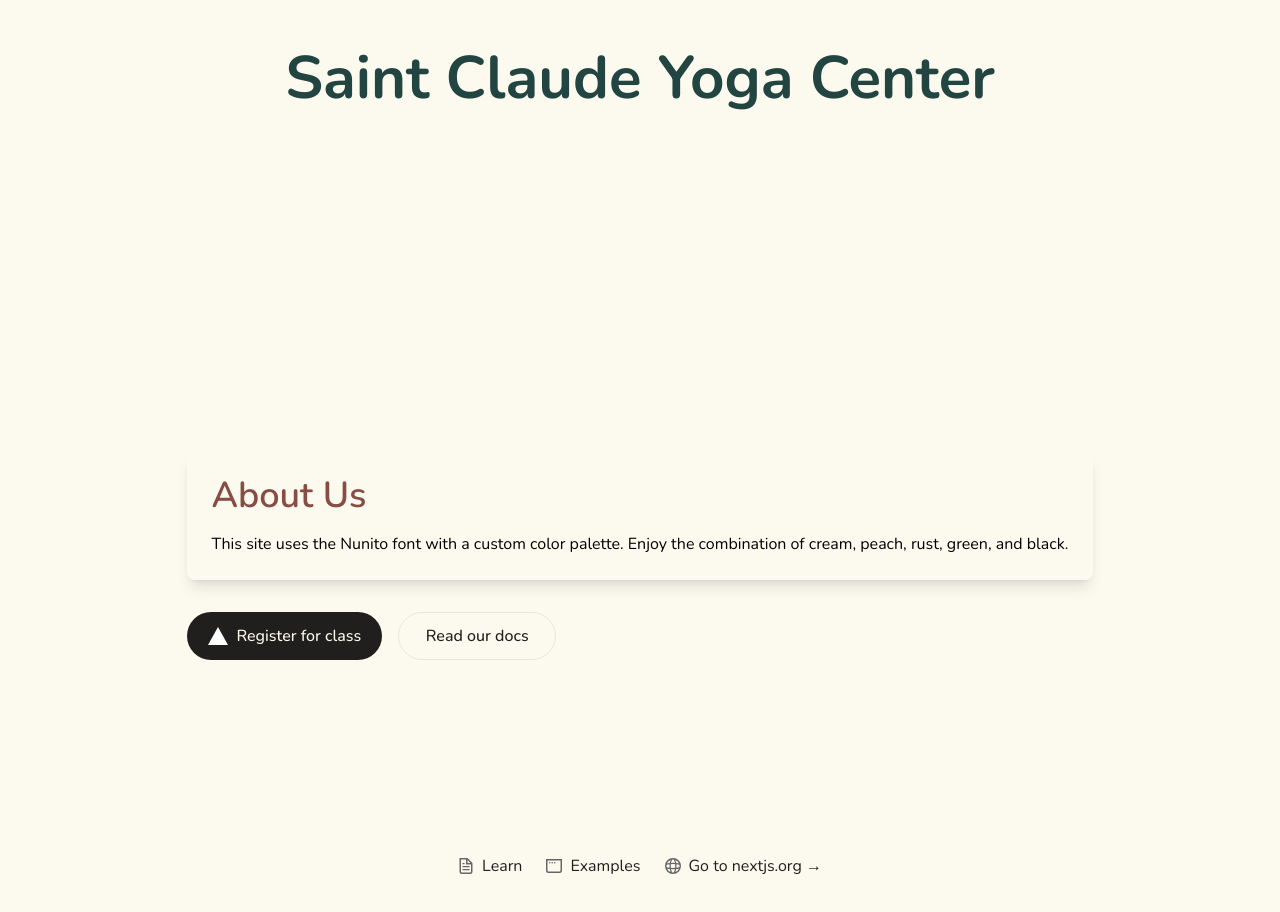
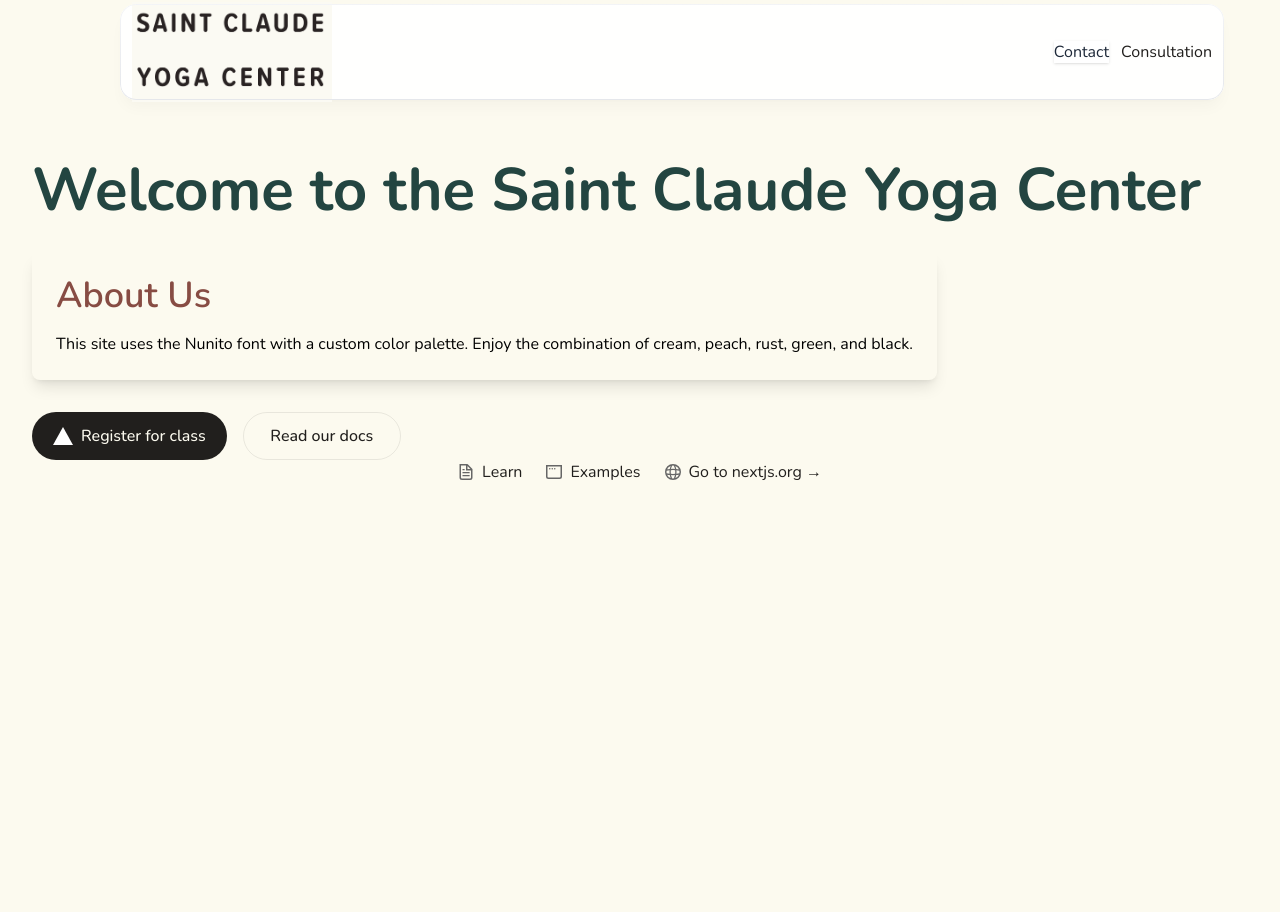
Before and after one commit to michelle-currier/st-claude-yoga, a Next.js app: page / in a window 1280 px wide. Shown: the top 912 px of the page. After the commit the page ends 800 px from the top, so only its background shows below. Built offline with nearby package versions, Linux system fonts and the light colour scheme.

Commit message:
updates to the links

```diff
--- a/app/layout.tsx
+++ b/app/layout.tsx
@@ -1,6 +1,8 @@
 import type { Metadata } from "next";
 import { Geist, Geist_Mono, Nunito } from "next/font/google";
 import "./globals.css";
+
+import Header from "@/components/header";
 
 const geistSans = Geist({
   variable: "--font-geist-sans",
@@ -32,15 +34,9 @@ export default function RootLayout({
       {/* <body
         className={`${geistSans.variable} ${geistMono.variable} antialiased`}
       > */}
-      <body className="bg-cream text-black font-nunito">
-        <div className="container mx-auto p-8">
-          <header className="text-center py-4">
-            <h1 className="text-6xl text-rust font-bold">
-              Saint Claude Yoga Center
-            </h1>
-          </header>
-        </div>
-        {children}
+      <body className="text-black px-8">
+        <Header />
+        <div className="container mx-auto mt-40">{children}</div>
       </body>
     </html>
   );
--- a/app/page.tsx
+++ b/app/page.tsx
@@ -2,9 +2,12 @@ import Image from "next/image";
 
 export default function Home() {
   return (
-    <div className="font-sans grid grid-rows-[20px_1fr_20px] items-center justify-items-center min-h-screen p-8 pb-20 gap-16 sm:p-20">
+    <>
       <main className="flex flex-col gap-[32px] row-start-2 items-center sm:items-start">
-        <section className="bg-peach p-6 rounded-lg shadow-lg">
+        <h1 className="text-6xl text-rust font-bold">
+          Welcome to the Saint Claude Yoga Center
+        </h1>
+        <section className="p-6 rounded-lg shadow-lg">
           <h2 className="text-4xl font-semibold">About Us</h2>
           <p className="mt-4 text-black">
             This site uses the Nunito font with a custom color palette. Enjoy
@@ -15,7 +18,7 @@ export default function Home() {
         <div className="flex gap-4 items-center flex-col sm:flex-row">
           <a
             className="rounded-full border border-solid border-transparent transition-colors flex items-center justify-center bg-foreground text-background gap-2 hover:bg-[#383838] dark:hover:bg-[#ccc] font-medium text-sm sm:text-base h-10 sm:h-12 px-4 sm:px-5 sm:w-auto"
-            href="https://vercel.com/new?utm_source=create-next-app&utm_medium=appdir-template-tw&utm_campaign=create-next-app"
+            href="https://saintclaudeyogacenter.union.site/"
             target="_blank"
             rel="noopener noreferrer"
           >
@@ -30,7 +33,7 @@ export default function Home() {
           </a>
           <a
             className="rounded-full border border-solid border-black/[.08] dark:border-white/[.145] transition-colors flex items-center justify-center hover:bg-[#f2f2f2] dark:hover:bg-[#1a1a1a] hover:border-transparent font-medium text-sm sm:text-base h-10 sm:h-12 px-4 sm:px-5 w-full sm:w-auto md:w-[158px]"
-            href="https://nextjs.org/docs?utm_source=create-next-app&utm_medium=appdir-template-tw&utm_campaign=create-next-app"
+            href="https://saintclaudeyogacenter.union.site/"
             target="_blank"
             rel="noopener noreferrer"
           >
@@ -85,6 +88,6 @@ export default function Home() {
           Go to nextjs.org →
         </a>
       </footer>
-    </div>
+    </>
   );
 }
--- /dev/null
+++ b/components/header.tsx
@@ -0,0 +1,43 @@
+import Link from "next/link";
+import Image from "next/image";
+
+export default function Header() {
+  return (
+    <header className="fixed top-1 z-30 w-full">
+      <div className="mx-auto max-w-6xl px-4 sm:px-6">
+        <div className="relative flex h-24 items-center justify-between gap-3 rounded-2xl bg-white/90 px-3 shadow-lg shadow-black/[0.03] backdrop-blur-sm before:pointer-events-none before:absolute before:inset-0 before:rounded-[inherit] before:border before:border-transparent before:[background:linear-gradient(theme(colors.gray.100),theme(colors.gray.200))_border-box] before:[mask-composite:exclude_!important] before:[mask:linear-gradient(white_0_0)_padding-box,_linear-gradient(white_0_0)]">
+          {/* Site branding */}
+          <div className="flex flex-1 items-center">
+            <Image
+              aria-hidden
+              src="/logo.png"
+              alt="Logo"
+              width={200}
+              height={120}
+            />
+          </div>
+
+          {/* Desktop sign in links */}
+          <ul className="flex flex-1 items-center justify-end gap-3">
+            <li>
+              <Link
+                href="#contact"
+                className="btn-sm bg-white text-gray-800 shadow hover:bg-gray-50"
+              >
+                Contact
+              </Link>
+            </li>
+            <li>
+              <Link
+                href="https://booking.setmore.com/scheduleappointment/aaf0bee6-80a6-4232-95a8-7a5b0a94aea8"
+                target="_blank"
+              >
+                Consultation
+              </Link>
+            </li>
+          </ul>
+        </div>
+      </div>
+    </header>
+  );
+}
```
Also changed, not shown: public/logo.png (added).
